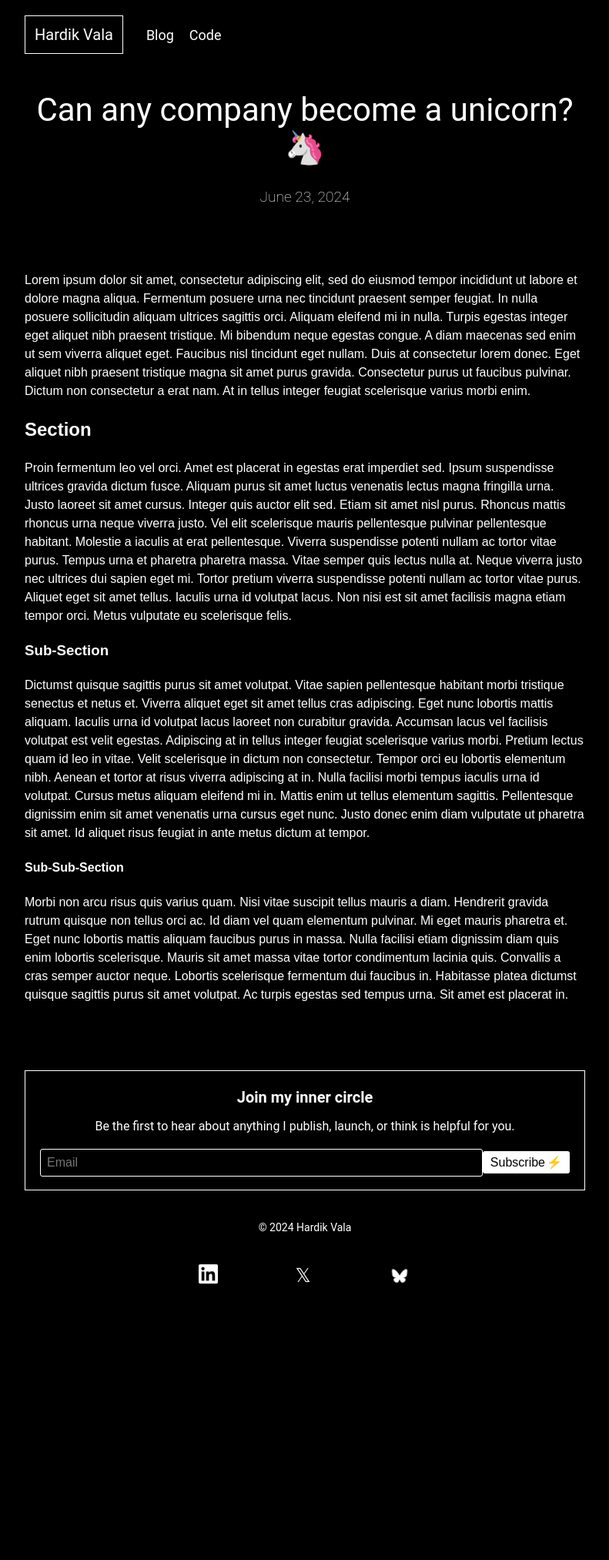
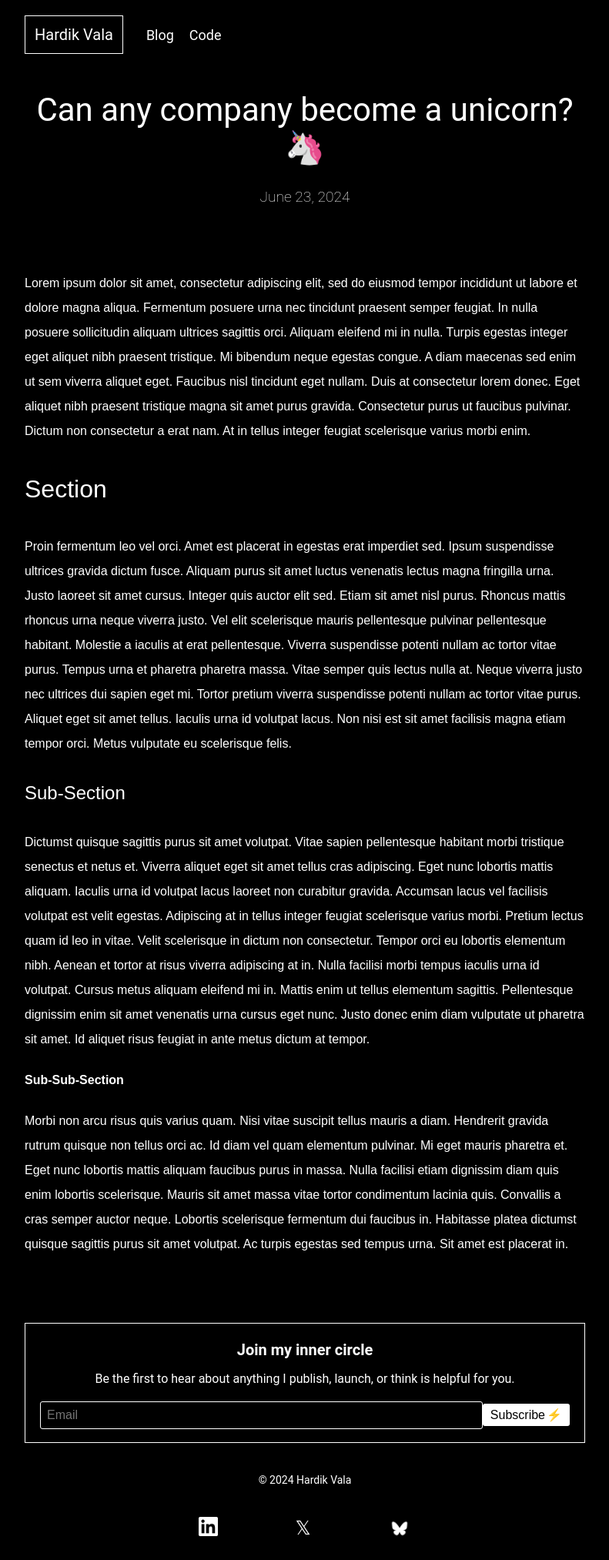
Before and after one commit to hardik-vala/hardik-vala, a Jekyll site: the page built from _posts/2024-06-23-can-any-company-become-a-unicorn.md, in a window 1280 px wide. Shown: the whole page at 77% size, without its empty margins (244-1035 px from the left). Built offline with Jekyll 4.4.1, drawn with Linux system fonts in a browser that asks for light colours; before the commit the page ends 1698 px from its top, so only the background shows below that.

Commit message:
Add draft chip.

```diff
--- a/_sass/main.scss
+++ b/_sass/main.scss
@@ -102,6 +102,18 @@
   text-decoration: underline;
 }
 
+.post-draft-chip {
+  background-color: #ccc;
+  border-radius: 8px;
+  color: black;
+  display: inline-block;
+  font-size: 16px;
+  font-weight: lighter;
+  margin-left: 12px;
+  padding: 4px 8px;
+  text-transform: uppercase;
+}
+
 .post-date {
   font-size: larger;
   font-weight: lighter;
@@ -110,10 +122,27 @@
 .post-content {
   font-family: Arial, Helvetica, sans-serif;
   font-weight: lighter;
-  line-height: 1.5;
+  line-height: 2;
   padding: 50px 0;
   text-align: left;
 }
+
+.post-content h2 {
+  font-size: 32px;
+  font-weight: lighter;
+}
+
+.post-content h3 {
+  font-size: 24px;
+  font-weight: lighter;
+}
+
+.post-content img {
+  max-width: 100%;
+  height: auto;
+  padding: 15px 0;
+}
+
 /* Code Styles */
 
 .code-container {
```
Also changed, not shown: blog.html (+6 -1 lines).
